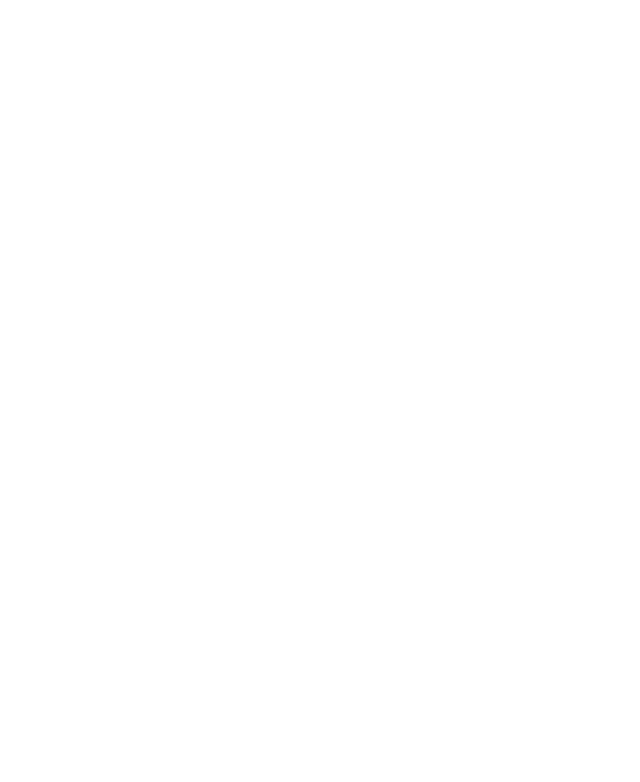
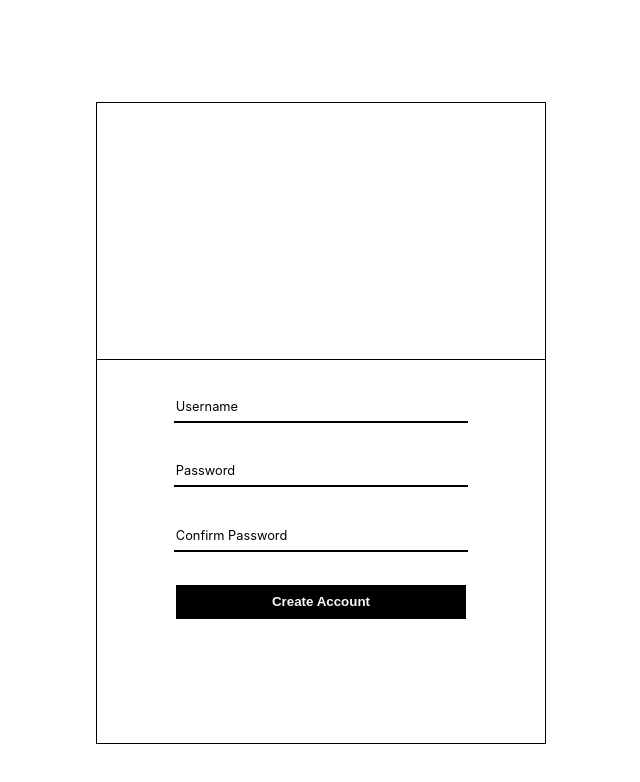
Before and after one commit to Build-Week-ft-secret-family-recipes-02/front-end, a React (Create React App) app: page / in a window 1280 px wide. Shown: the top 782 px of the page, without its empty margins (319-959 px from the left). Built offline with nearby package versions, Linux system fonts and the light colour scheme.

Commit message:
Signup page working, creates user and posts to api

```diff
--- a/package.json
+++ b/package.json
@@ -6,6 +6,7 @@
     "@testing-library/jest-dom": "^5.16.1",
     "@testing-library/react": "^12.1.2",
     "@testing-library/user-event": "^13.5.0",
+    "axios": "^0.25.0",
     "react": "^17.0.2",
     "react-dom": "^17.0.2",
     "react-scripts": "5.0.0",
--- a/src/App.js
+++ b/src/App.js
@@ -1,12 +1,12 @@
 import logo from './logo.svg';
 import './App.css';
-
+import SignUpPage from './components/SignUpPage';
 
 
 function App() {
   return (
     <div className="App">
-
+      <SignUpPage/>
     </div>
   );
 }
--- a/src/components/SignUpPage.js
+++ b/src/components/SignUpPage.js
@@ -1,7 +1,38 @@
-import React from "react";
+import React, { useState, useEffect } from "react";
 import "../styles/SignUpPage.css"
+import axios from "axios";
+const SignUpPage = () => {
+    const [error, setError] = useState(false)
+    const [confirmPW, setConfirmPW] = useState({password: ""})
+    const [form, setForm] = useState({
+        username: "",
+        password: ""
+    })
 
-const SignUpPage = () => {
+    const handleSubmit = (e) => {
+        e.preventDefault();
+        if(confirmPW.password === form.password)
+        return axios.post('https://bloomtechrecipebook.herokuapp.com/api/users', form)
+        .then(resp => {
+            setError(false)
+        })
+        .catch(err => setError(true))
+    }
+
+    const onChange = (e) => {
+        e.preventDefault()
+        setForm({
+            ...form, [e.target.name]: e.target.value
+        })
+    }
+
+    const confirmPasswordOnChange = (e) => {
+        e.preventDefault()
+        setConfirmPW({
+            ...confirmPW, [e.target.name]:e.target.value
+        })
+    }
+
     return (
         <div className="signup-page-container">
             <div className="signup-box">
@@ -9,36 +40,40 @@
 
                 </div>
                 <div className="signup-bottom">
-                    <form className="signup-form">
+                    <form className="signup-form" onSubmit={handleSubmit}>
                         <div className="input-group">
                             <input
                             type="text"
                             name="username"
-                            autoComplete="off"
                             className="input-field"
                             placeholder="Username"
+                            value={form.username}
+                            onChange={onChange}
                             />
                             <label className="input-label"><span>Username</span></label>
                         </div>
                         <div className="input-group">
                             <input
-                            type="password"
+                            type="text"
                             name="password"
                             className="input-field"
                             placeholder="Password"
+                            value={confirmPW.password}
+                            onChange={confirmPasswordOnChange}
                             />
                             <label className="input-label"><span>Password</span></label>
                          </div>
                          <div className="input-group">
                             <input
                             type="text"
-                            name="username"
-                            autoComplete="off"
+                            name="password"
                             className="input-field"
-                            placeholder="Username"
+                            placeholder="Confirm Password"
+                            value={form.password}
+                            onChange={onChange}
                             />
                             <label className="input-label"><span>Confirm Password</span></label>
-
+                            {error && <span>*Your passwords do not match</span>}
                             <button>Create Account</button>
                         </div>
                     </form>
```
Also changed, not shown: src/components/AddNewRecipes.js (added, +36 -0 lines), src/components/Dashboard.js (added, +18 -0 lines), 1 other file (tests, documents, lock files or other folders).
